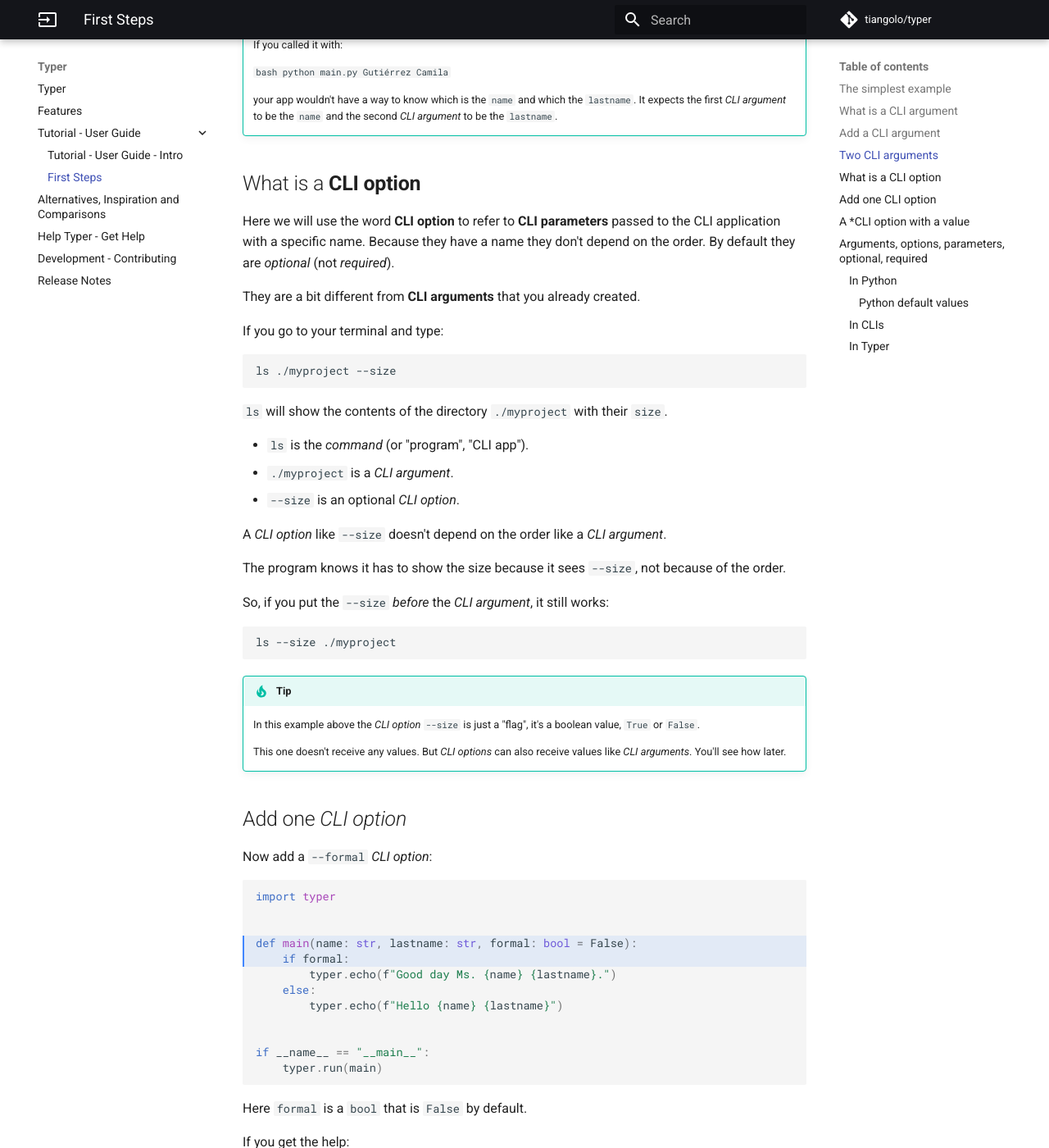
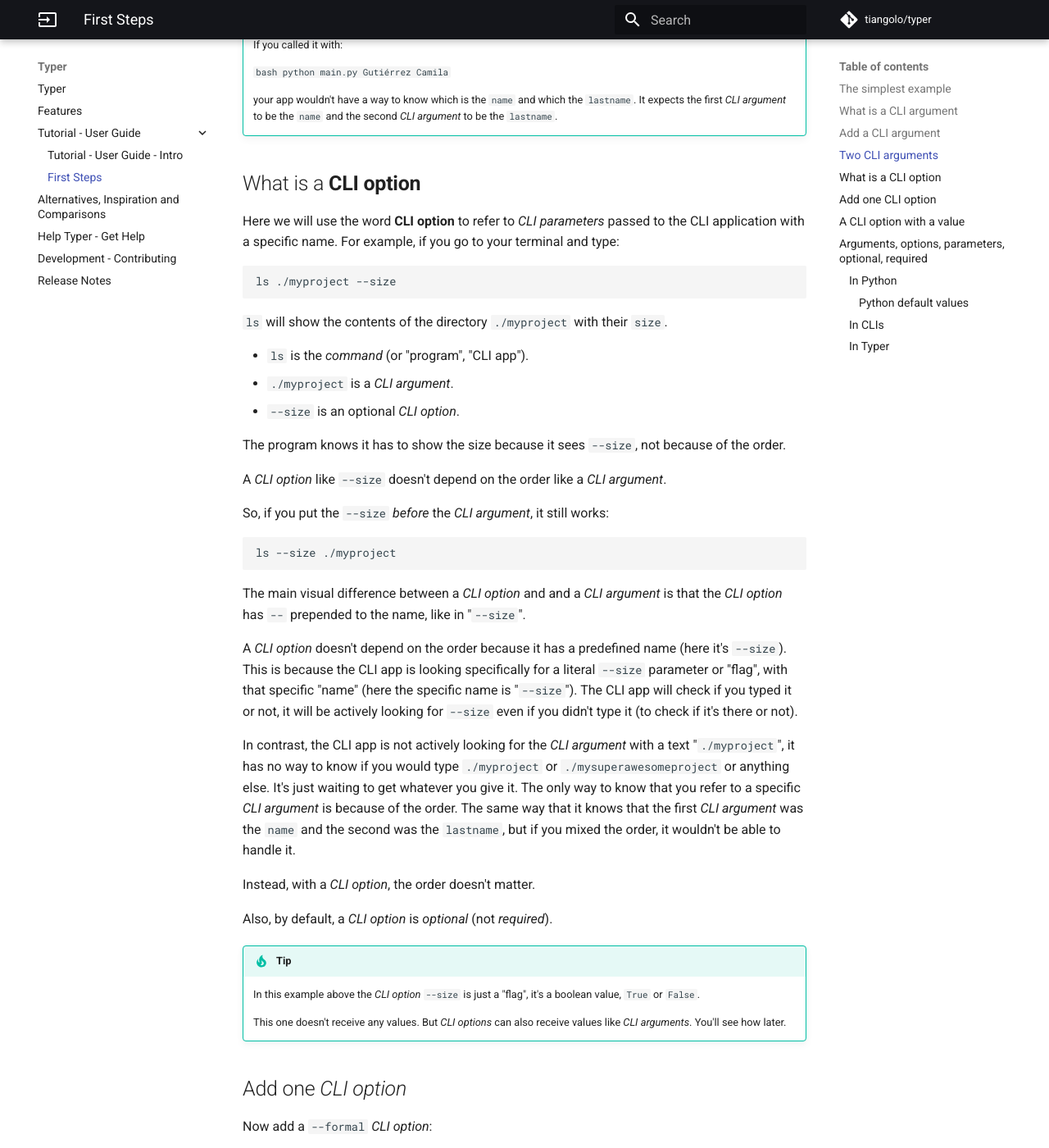
Before and after one commit to RED0731/red_pythonTyper, an MkDocs documentation site: the page built from docs/tutorial/first-steps.md, in a window 1280 px wide and 1400 px high, scrolled down 3374 px. Shown: the whole window at 82% size. Built offline with MkDocs 1.6.1 and Material for MkDocs 9.7.7, drawn with Linux system fonts in a browser that asks for light colours; comment, search, counter and statistics services are not loaded; some of the changed text lies outside the part shown.

Commit message:
full doc review and fixing typos

````diff
--- a/docs/tutorial/first-steps.md
+++ b/docs/tutorial/first-steps.md
@@ -158,11 +158,7 @@ Hello Camila Gutiérrez
 
 ## What is a **CLI option**
 
-Here we will use the word **CLI option** to refer to **CLI parameters** passed to the CLI application with a specific name. Because they have a name they don't depend on the order. By default they are *optional* (not *required*).
-
-They are a bit different from **CLI arguments** that you already created.
-
-If you go to your terminal and type:
+Here we will use the word **CLI option** to refer to *CLI parameters* passed to the CLI application with a specific name. For example, if you go to your terminal and type:
 
 ```bash
 ls ./myproject --size
@@ -174,15 +170,25 @@ ls ./myproject --size
 * `./myproject` is a *CLI argument*.
 * `--size` is an optional *CLI option*.
 
+The program knows it has to show the size because it sees `--size`, not because of the order.
+
 A *CLI option* like `--size` doesn't depend on the order like a *CLI argument*.
-
-The program knows it has to show the size because it sees `--size`, not because of the order.
 
 So, if you put the `--size` *before* the *CLI argument*, it still works:
 
 ```bash
 ls --size ./myproject
 ```
+
+The main visual difference between a *CLI option* and and a *CLI argument* is that the *CLI option* has `--` prepended to the name, like in "`--size`".
+
+A *CLI option* doesn't depend on the order because it has a predefined name (here it's `--size`). This is because the CLI app is looking specifically for a literal `--size` parameter or "flag", with that specific "name" (here the specific name is "`--size`"). The CLI app will check if you typed it or not, it will be actively looking for `--size` even if you didn't type it (to check if it's there or not).
+
+In contrast, the CLI app is not actively looking for the *CLI argument* with a text "`./myproject`", it has no way to know if you would type `./myproject` or `./mysuperawesomeproject` or anything else. It's just waiting to get whatever you give it. The only way to know that you refer to a specific *CLI argument* is because of the order. The same way that it knows that the first *CLI argument* was the `name` and the second was the `lastname`, but if you mixed the order, it wouldn't be able to handle it.
+
+Instead, with a *CLI option*, the order doesn't matter.
+
+Also, by default, a *CLI option* is *optional* (not *required*).
 
 !!! tip
     In this example above the *CLI option* `--size` is just a "flag", it's a boolean value, `True` or `False`.
@@ -260,9 +266,9 @@ both still show:
 Good day Ms. Camila Gutiérrez.
 ```
 
-## A **CLI option* with a value
+## A *CLI option* with a value
 
-Let's convert the `lastname` from a *CLI argument* to a *CLI option*:
+To convert the `lastname` from a *CLI argument* to a *CLI option*, give it a default value of `""`:
 
 ```Python hl_lines="4"
 {!./src/first_steps/tutorial005.py!}
@@ -290,6 +296,8 @@ Options:
 !!! tip
     Notice the `--lastname`, and notice that it takes a textual value.
 
+    A *CLI option* with a value like `--lastname` (contrary to a *CLI option* without a value, a `bool` flag, like `--formal` or `--size`) takes as its value whatever is at the *right side* of the *CLI option*.
+
 If you call it without a `--lastname`:
 
 ```bash
@@ -313,6 +321,9 @@ and it shows:
 ```
 Hello Camila Gutiérrez
 ```
+
+!!! tip
+    Notice that "`Gutiérrez`" is at the right side of `--lastname`. A *CLI option* with a value takes as its value whatever is at the *right side*.
 
 And as `--lastname` is now a *CLI option* that doesn't depend on the order, you can pass it before the name:
 
````
Also changed, not shown: docs/features.md (+2 -2 lines), docs/index.md (+1 -1 lines), docs/tutorial/intro.md (+2 -2 lines).
